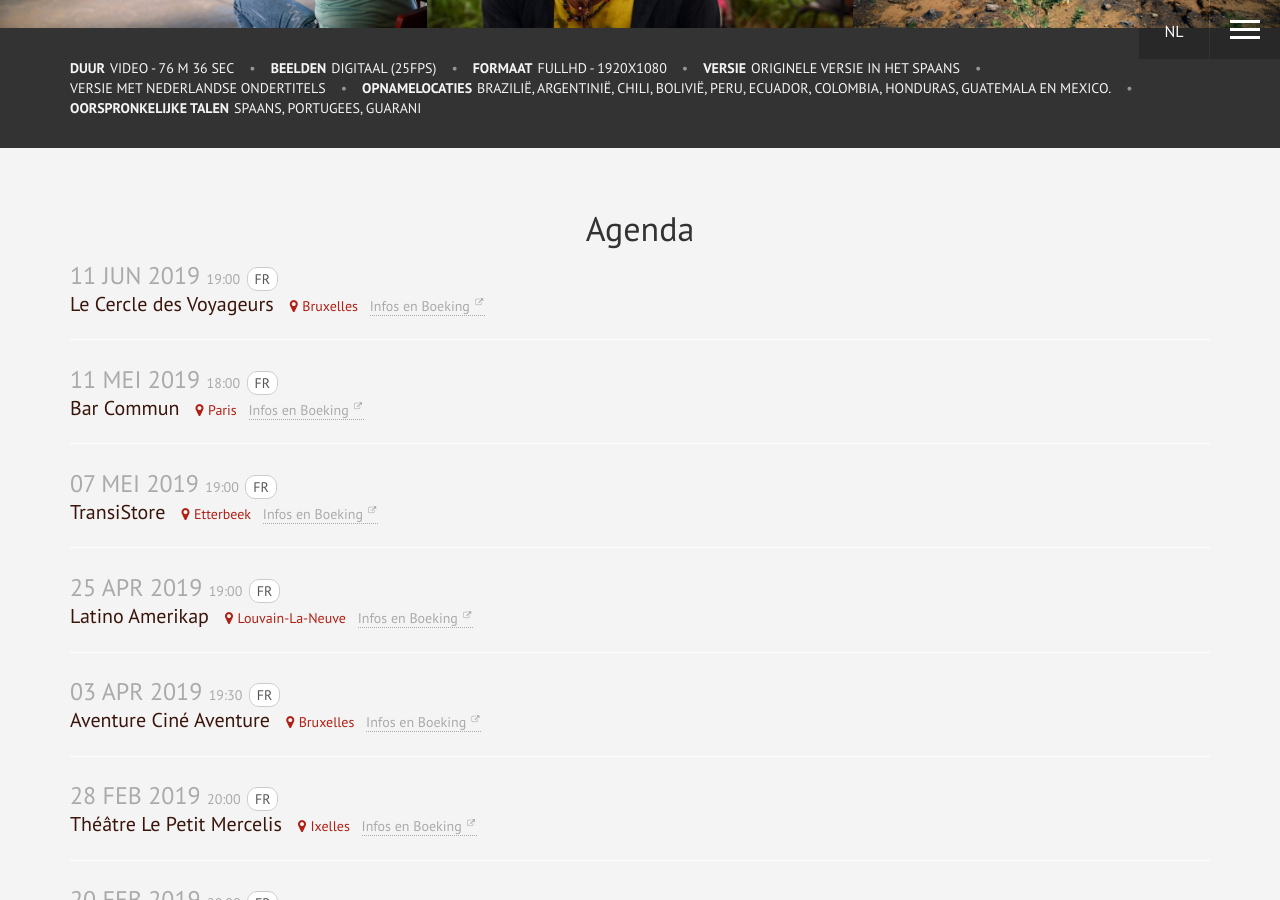
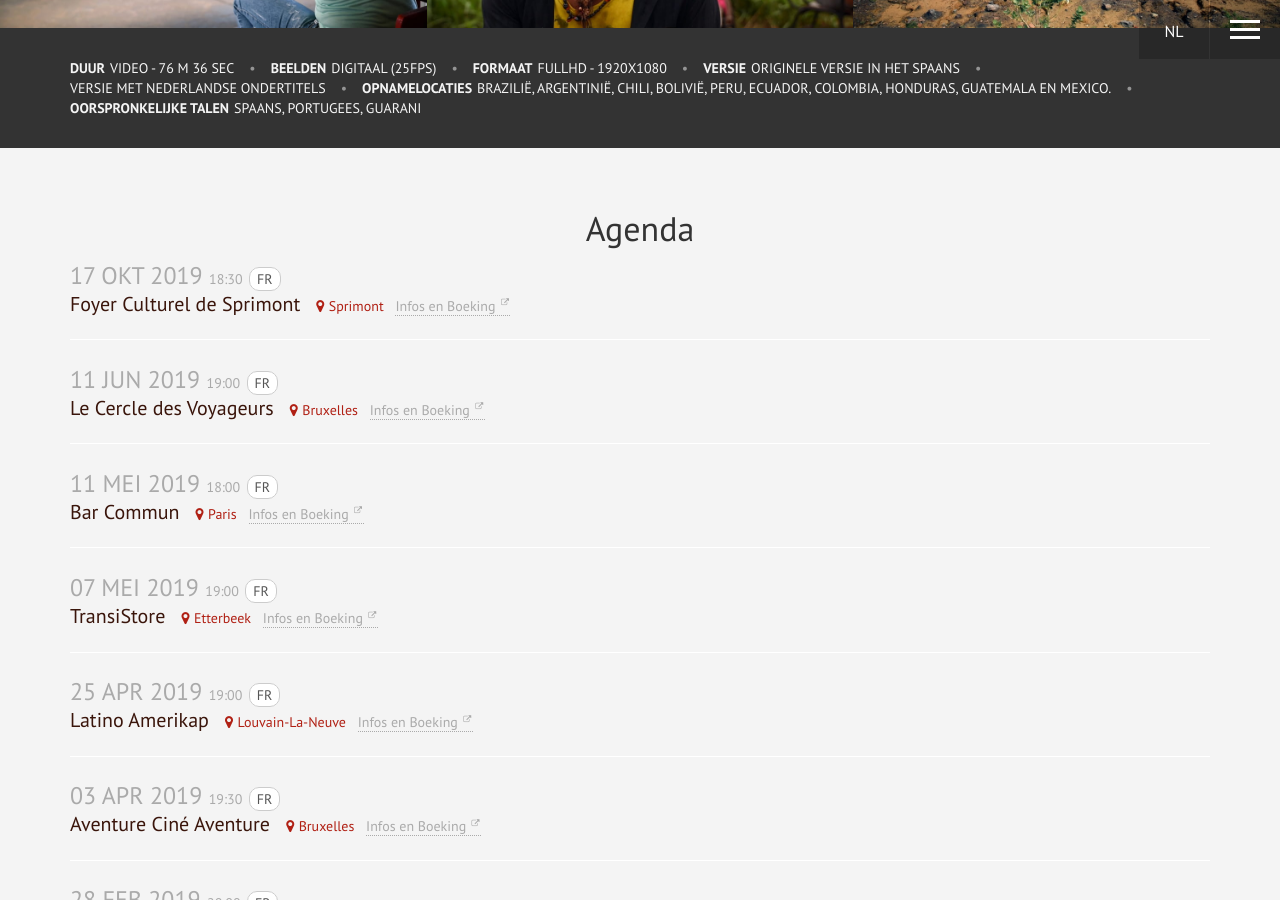
Before and after one commit to entipe/Minga-Live, a Jekyll site: the page built from index.nl.html, in a window 1280 px wide and 900 px high, scrolled down 1439 px. Built offline with Jekyll 4.4.1, drawn with Linux system fonts in a browser that asks for light colours.

Commit message:
Ajout date Sprimont

```diff
--- a/_data/agenda.yml
+++ b/_data/agenda.yml
@@ -1,3 +1,9 @@
+- date: '2019-10-17 18:30'
+  place: Foyer Culturel de Sprimont
+  city: Sprimont
+  link: https://foyer-culturel-sprimont.be/
+  full: false
+  lang: FR
 - date: '2019-06-11 19:00'
   place: Le Cercle des Voyageurs
   city: Bruxelles
```
